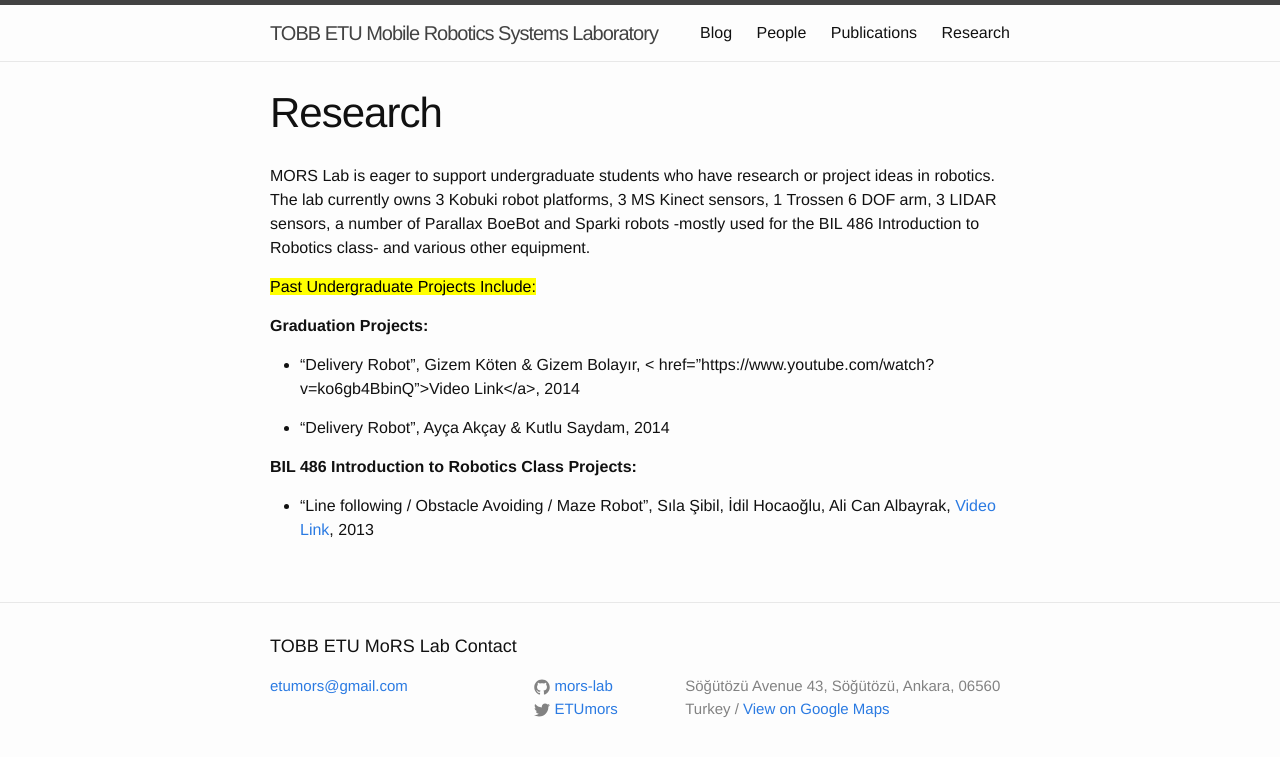
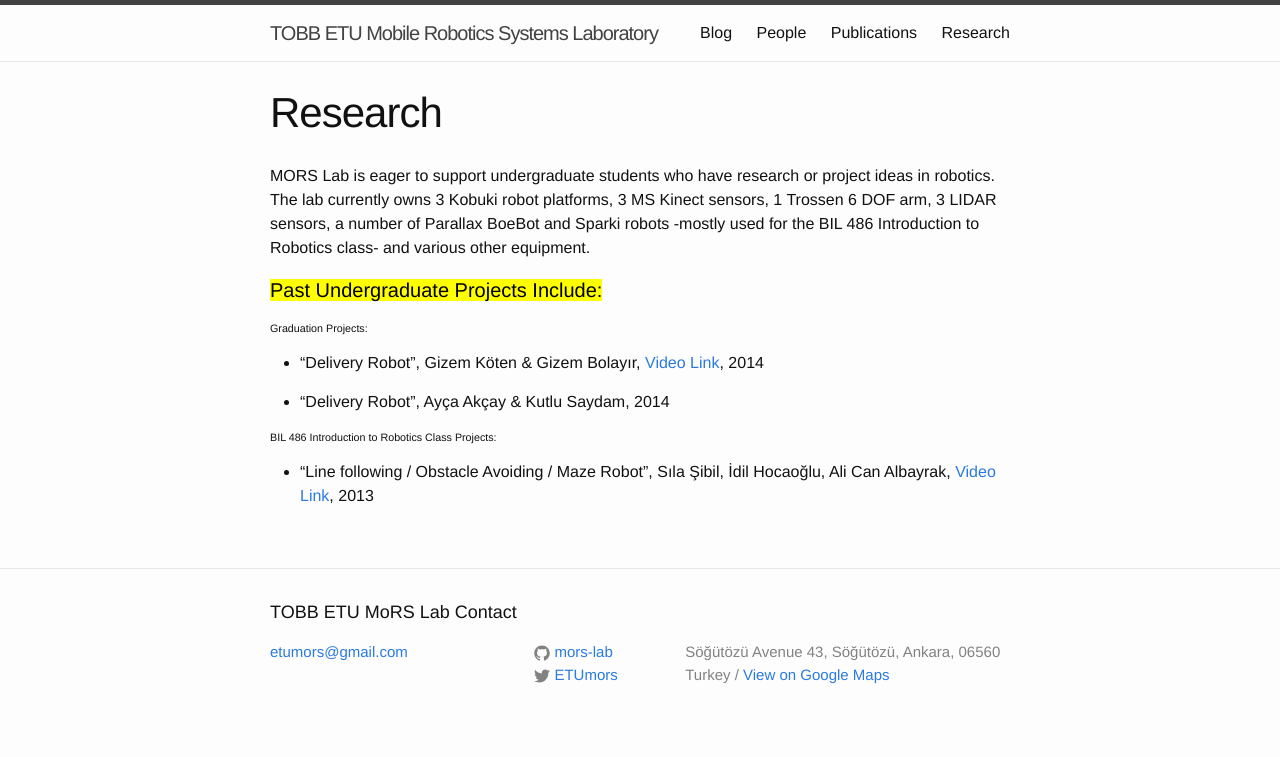
Before and after one commit to mors-lab/mors-lab.github.io, a Jekyll site: the page built from research.md, in a window 1280 px wide. Shown: the top 757 px of the page. Built offline with Jekyll 4.4.1, drawn with Linux system fonts in a browser that asks for light colours; nearby versions of some CDN libraries.

Commit message:
Update research.md

```diff
--- a/research.md
+++ b/research.md
@@ -6,16 +6,16 @@
 
 MORS Lab is eager to support undergraduate students who have research or project ideas in robotics. The lab currently owns 3 Kobuki robot platforms, 3 MS Kinect sensors, 1 Trossen 6 DOF arm, 3 LIDAR sensors, a number of Parallax BoeBot and Sparki robots -mostly used for the BIL 486 Introduction to Robotics class- and various other equipment.
 
-<mark>Past Undergraduate Projects Include:</mark>
+<h4><mark>Past Undergraduate Projects Include:</mark></h4>
 
-<b>Graduation Projects:</b>
+<h6>Graduation Projects:</h6>
 
-- "Delivery Robot", Gizem Köten & Gizem Bolayır, < href="https://www.youtube.com/watch?v=ko6gb4BbinQ">Video Link</a>, 2014
+- "Delivery Robot", Gizem Köten & Gizem Bolayır, <a href="https://www.youtube.com/watch?v=ko6gb4BbinQ">Video Link</a>, 2014
 
 - "Delivery Robot", Ayça Akçay & Kutlu Saydam, 2014
 
 
-<b>BIL 486 Introduction to Robotics Class Projects:</b>
+<h6>BIL 486 Introduction to Robotics Class Projects:</h6>
 
 
 - "Line following / Obstacle Avoiding / Maze Robot", Sıla Şibil, İdil Hocaoğlu, Ali Can Albayrak,
```
